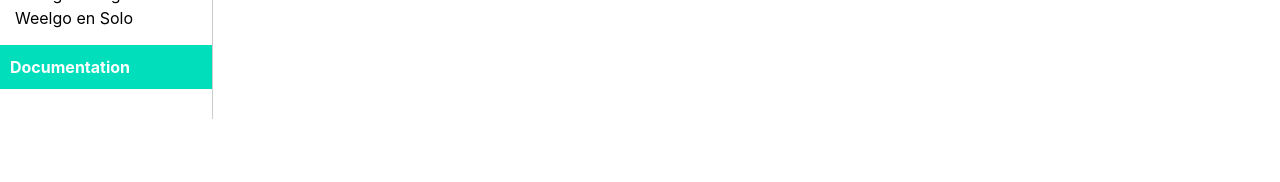
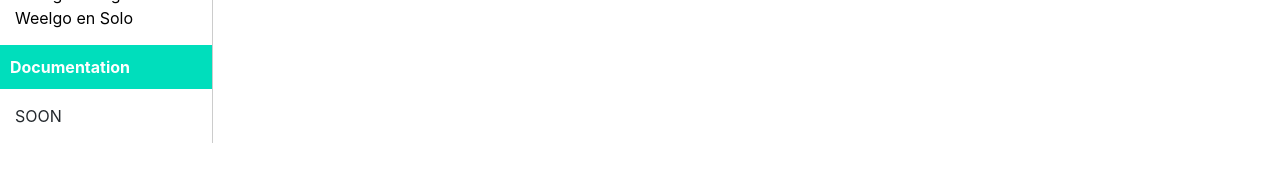
Before and after one commit to Weelgo/weelgo.github.io, a Jekyll site: the page built from index.md, in a window 1280 px wide. Shown: the part 479-661 px from the top of the page. Built offline with Jekyll 4.4.1, drawn with Linux system fonts in a browser that asks for light colours.

Commit message:
amélioration doc

```diff
--- a/_layouts/docs_fr.html
+++ b/_layouts/docs_fr.html
@@ -77,7 +77,7 @@
 			  		<div style="padding:10px;font-weight:bold;background-color:{{ lev1.backgroundColor}}; color: {{ lev1.color }};">{{ lev1.name }}</div>
 <!-- 			  		<a class="sideBarLv1" href="{{ site.baseurl }}/fr/{{ lev1.path }}">{{ lev1.name }}</a> -->
 					<div style="padding: 15px;">
-					{% if lev1.soon and lev1.soon == true %}
+					{% if lev1.soon and lev1.soon == 'true' %}
 
 					SOON
 					{% else %}
```
